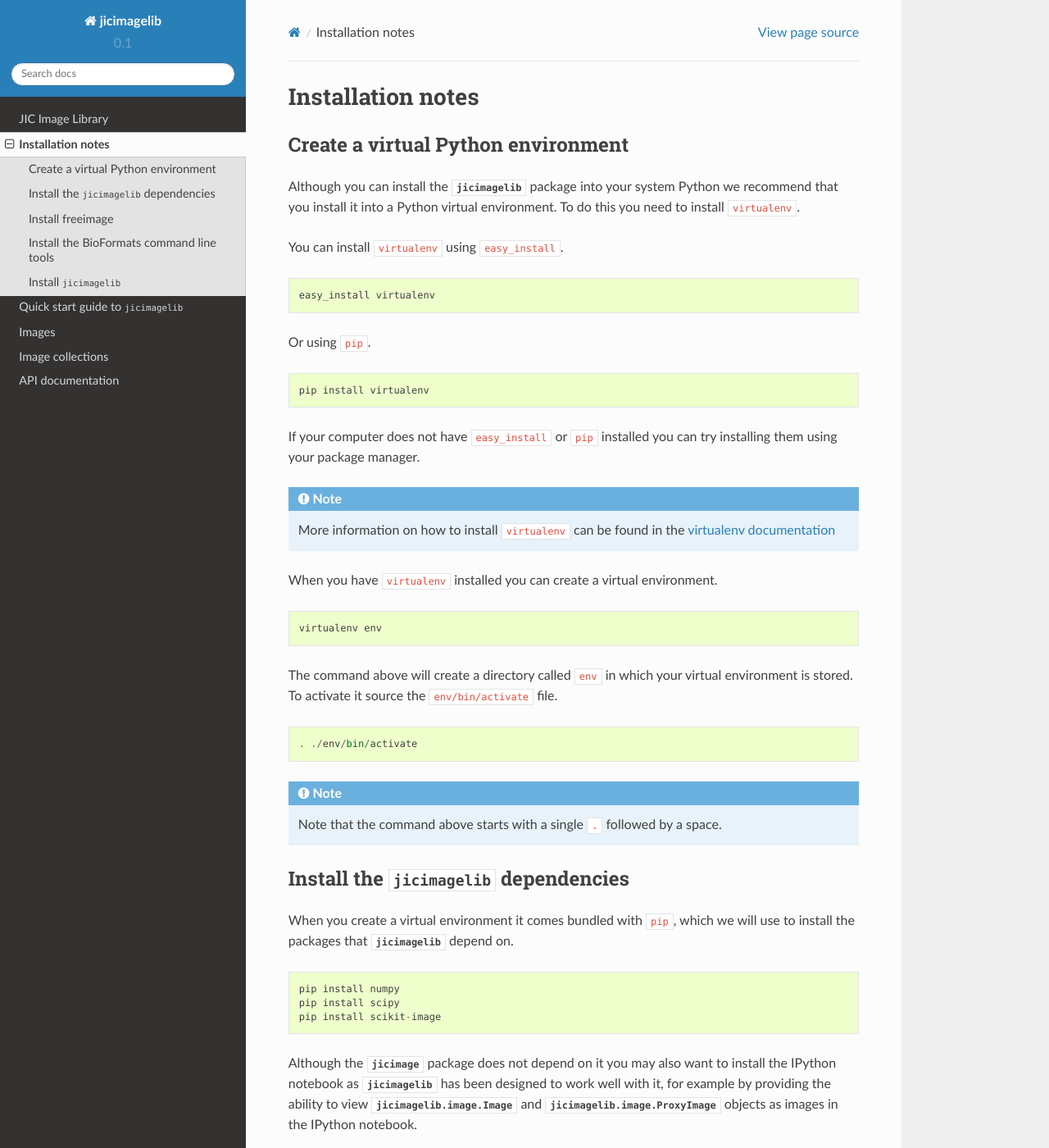
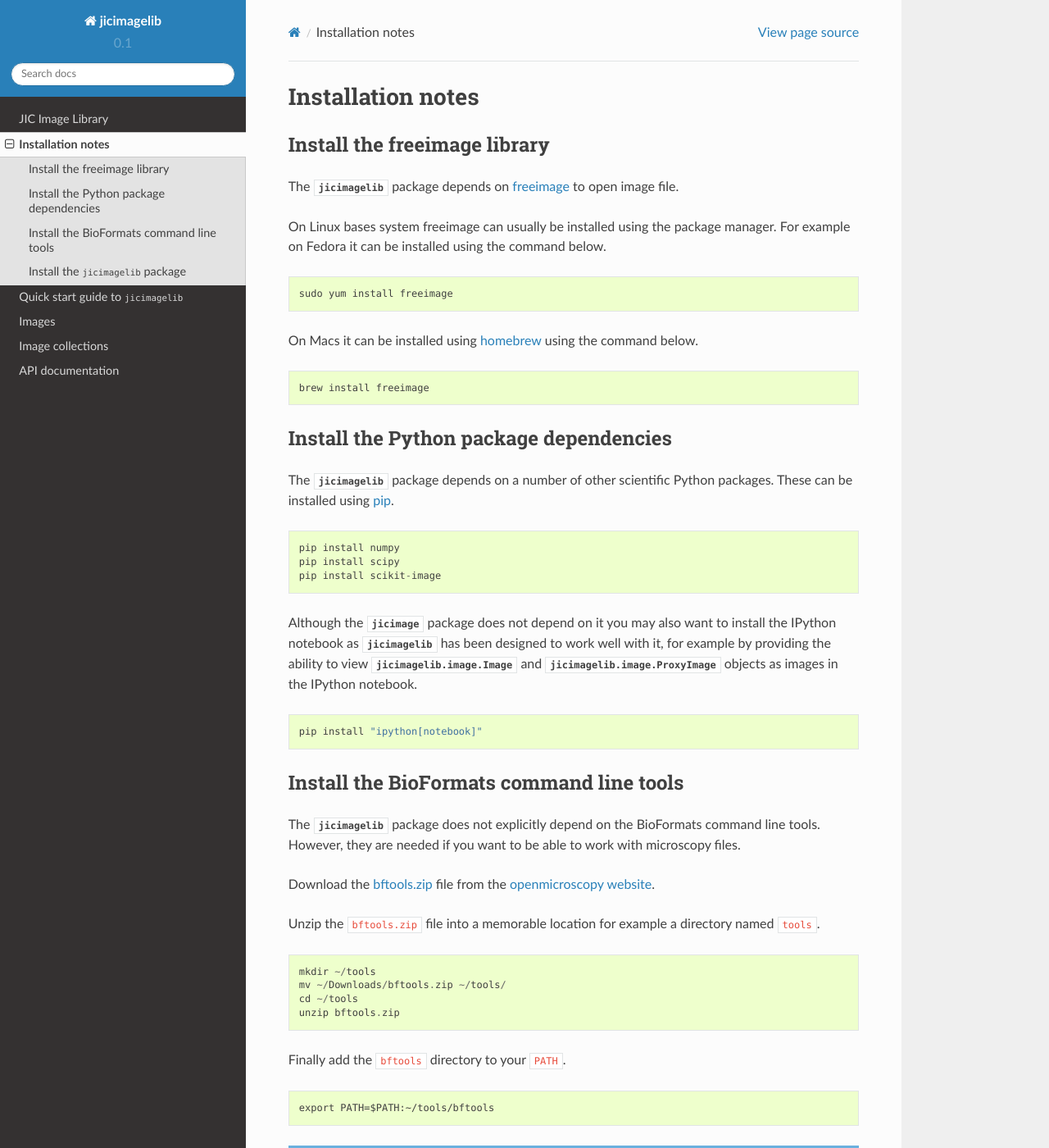
Before and after one commit to JIC-CSB/jicbioimage.core, a Sphinx documentation site: the page built from docs/source/installation_notes.rst, in a window 1280 px wide and 1400 px high. Shown: the whole window at 82% size. Built offline with Sphinx 7.4.7 and the Read the Docs theme 2.0.0, drawn with Linux system fonts in a browser that asks for light colours; some of the changed text lies outside the part shown.

Commit message:
Improved the installation notes.

```diff
--- a/docs/source/installation_notes.rst
+++ b/docs/source/installation_notes.rst
@@ -1,53 +1,33 @@
 Installation notes
 ==================
 
-Create a virtual Python environment
------------------------------------
+Install the freeimage library
+-----------------------------
 
-Although you can install the :mod:`jicimagelib` package into your system Python
-we recommend that you install it into a Python virtual environment.  To do this
-you need to install ``virtualenv``.
+The :mod:`jicimagelib` package depends on
+`freeimage <http://freeimage.sourceforge.net/>`_ to open image file.
 
-You can install ``virtualenv`` using ``easy_install``.
+On Linux bases system freeimage can usually be installed using the package
+manager.  For example on Fedora it can be installed using the command below.
 
 ::
 
-    easy_install virtualenv
+    sudo yum install freeimage
 
-Or using ``pip``.
+On Macs it can be installed using `homebrew <http://brew.sh/>`_ using the
+command below.
 
 ::
 
-    pip install virtualenv
+    brew install freeimage
 
-If your computer does not have ``easy_install`` or ``pip`` installed you can
-try installing them using your package manager.
 
-.. note:: More information on how to install ``virtualenv`` can be found in the
-          `virtualenv documentation
-          <https://virtualenv.pypa.io/en/latest/installation.html#installation>`_
+Install the Python package dependencies
+---------------------------------------
 
-When you have ``virtualenv`` installed you can create a virtual environment.
-
-::
-
-    virtualenv env
-
-The command above will create a directory called ``env`` in which your virtual
-environment is stored. To activate it source the ``env/bin/activate`` file.
-
-::
-
-    . ./env/bin/activate
-
-.. note:: Note that the command above starts with a single ``.`` followed by a
-          space.
-
-Install the :mod:`jicimagelib` dependencies
--------------------------------------------
-
-When you create a virtual environment it comes bundled with ``pip``, which we
-will use to install the packages that :mod:`jicimagelib` depend on.
+The :mod:`jicimagelib` package depends on a number of other scientific Python
+packages. These can be installed using
+`pip <https://pypi.python.org/pypi/pip>`_.
 
 ::
 
@@ -66,29 +46,21 @@ objects as images in the IPython notebook.
     pip install "ipython[notebook]"
 
 
-Install freeimage
------------------
-
-JICImageLib depends on ``freeimage`` to open image file.
-
-::
-
-    sudo yum install freeimage
-
 
 Install the BioFormats command line tools
 -----------------------------------------
 
 The :mod:`jicimagelib` package does not explicitly depend on the BioFormats
-command line tools. However, it is needed if you want to be able to work with
-microscopy file.
+command line tools. However, they are needed if you want to be able to work
+with microscopy files.
 
 Download the `bftools.zip
 <http://downloads.openmicroscopy.org/latest/bio-formats5.0/artifacts/bftools.zip>`_
 file from the `openmicroscopy website
 <http://www.openmicroscopy.org/site/support/bio-formats5.0/users/comlinetools/>`_.
 
-Unzip the ``bftools.zip`` file into a memorable location for example ``tools``.
+Unzip the ``bftools.zip`` file into a memorable location for example a
+directory named ``tools``.
 
 ::
 
@@ -105,19 +77,20 @@ Finally add the ``bftools`` directory to your ``PATH``.
 
 .. note:: You may want to add the line above to your ``.bashrc`` file.
 
-Install :mod:`jicimagelib`
---------------------------
+Install the :mod:`jicimagelib` package
+--------------------------------------
 
-Download the zip file from `githq
-<https://githq.nbi.ac.uk/rg-matthew-hartley/jic-image-lib>`_ and unzip it.
+Finally install the :mod:`jicimagelib` package using ``pip``.
 
 ::
 
-    unzip jic-image-lib.git.zip
+    pip install jicimagelib
 
-Finally install the :mod:`jicimagelib` package.
+Alternatively clone the package from `GitHub <https://github.com/>`_
+and install it from source.
 
 ::
 
-    cd jic-image-lib.git
+    git clone https://github.com/JIC-CSB/jicimagelib.git
+    cd jicimagelib
     python setup.py install
```
